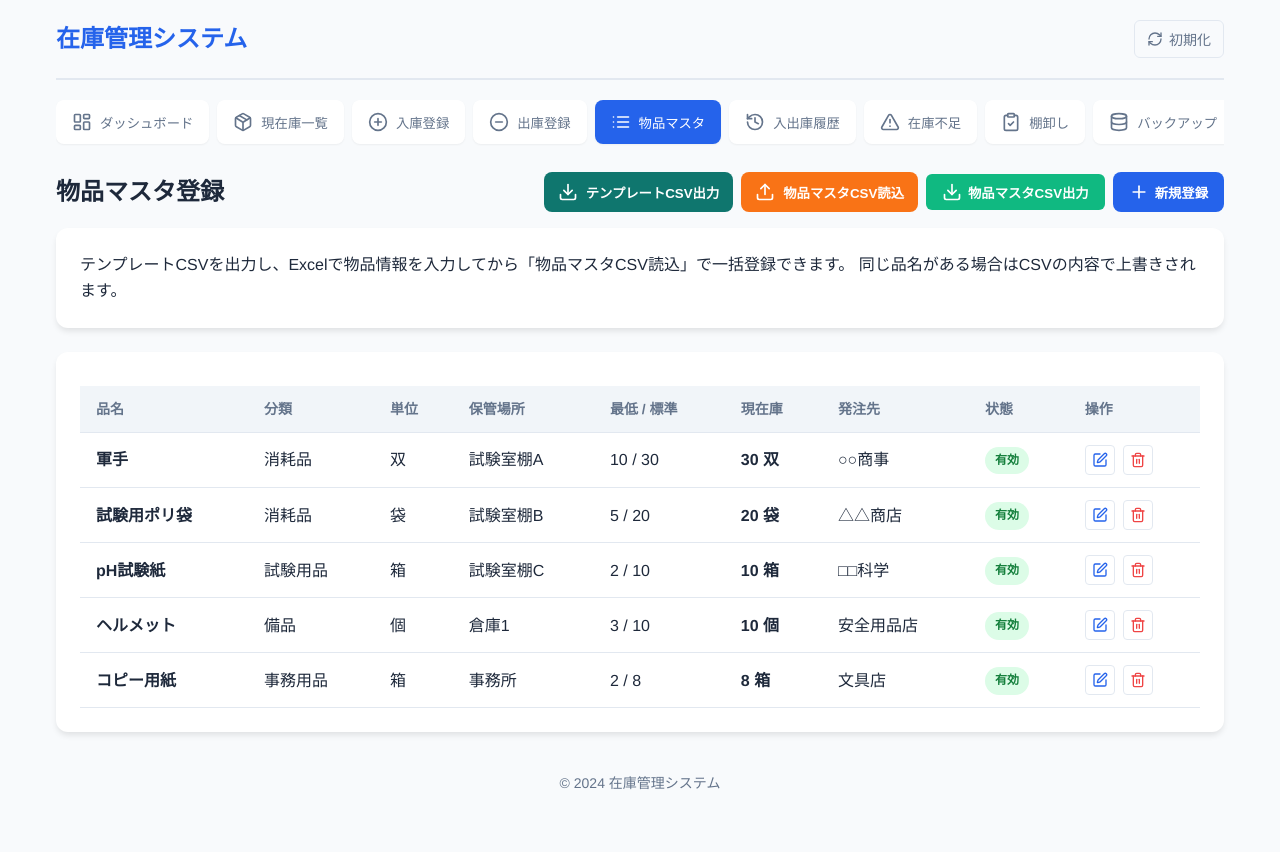
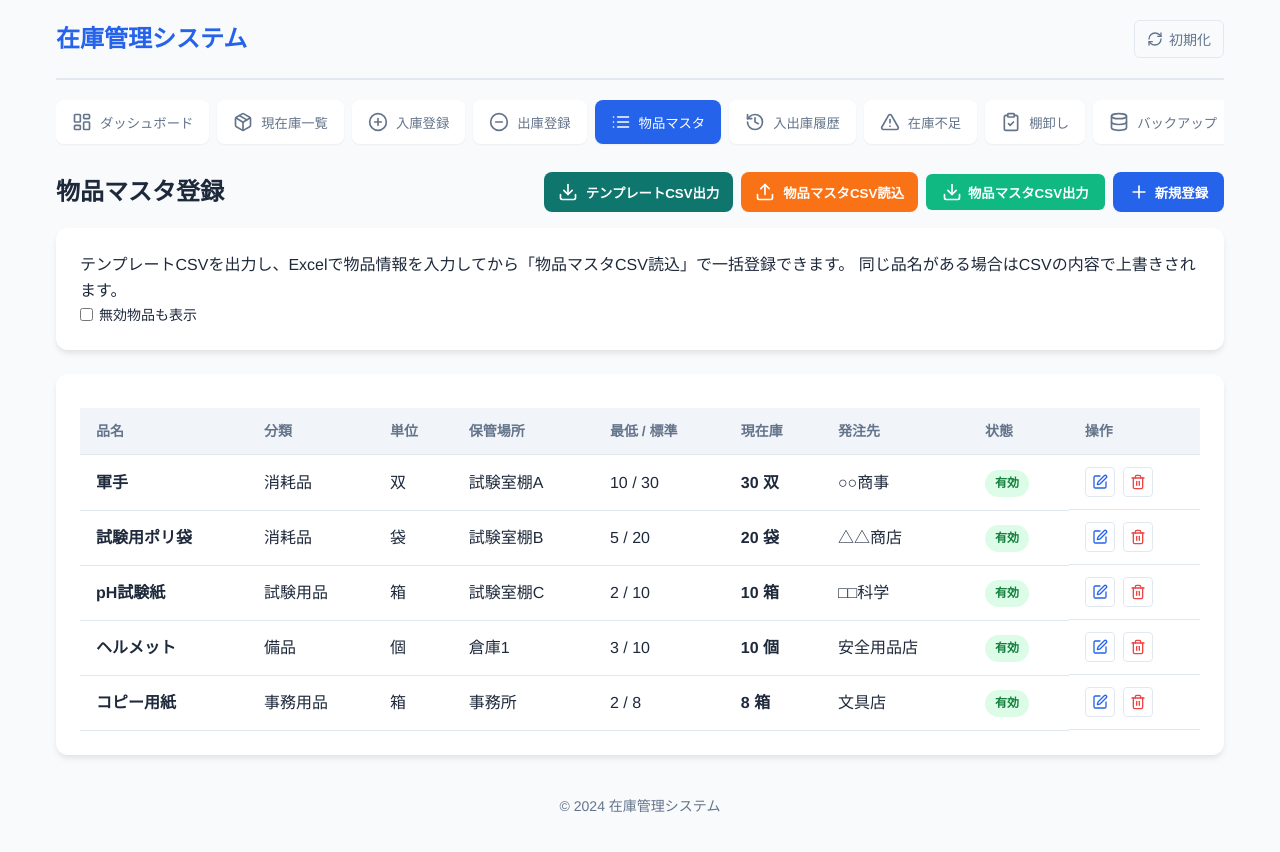
Before and after one commit to kanacyu99/zaiko_kanri_app, a React (Vite) app: page / in a window 1280 px wide. Both pictures are taken after a click on the button "物品マスタ". Shown: the top 852 px of the page. Built offline with nearby package versions, Linux system fonts and the light colour scheme.

Commit message:
Update App.jsx

```diff
--- a/src/App.jsx
+++ b/src/App.jsx
@@ -1065,6 +1065,7 @@ function Outbound({ items, setItems, setHistory }) {
 function Master({ items, setItems }) {
   const fileInputRef = useRef(null);
 
+  const [showInactiveItems, setShowInactiveItems] = useState(false);
   const [isEditing, setIsEditing] = useState(null);
   const [formData, setFormData] = useState({
     name: "",
@@ -1199,6 +1200,9 @@ function Master({ items, setItems }) {
     fileInputRef.current?.click();
   };
 
+  const displayedItems = showInactiveItems
+  ? items
+  : items.filter((item) => item.isActive !== false);
   const handleImportCSV = async (event) => {
     const file = event.target.files?.[0];
 
@@ -1357,6 +1361,15 @@ function Master({ items, setItems }) {
           テンプレートCSVを出力し、Excelで物品情報を入力してから「物品マスタCSV読込」で一括登録できます。
           同じ品名がある場合はCSVの内容で上書きされます。
         </p>
+
+        <label className="checkbox-label">
+  <input
+    type="checkbox"
+    checked={showInactiveItems}
+    onChange={(event) => setShowInactiveItems(event.target.checked)}
+  />
+  無効物品も表示
+</label>
       </div>
 
       {isEditing && (
@@ -1505,7 +1518,7 @@ function Master({ items, setItems }) {
             </thead>
 
             <tbody>
-              {items.map((item) => (
+              {displayedItems.map((item) => (
                 <tr key={item.id}>
                   <td className="font-bold">{item.name}</td>
                   <td>{item.category}</td>
@@ -1541,7 +1554,7 @@ function Master({ items, setItems }) {
                 </tr>
               ))}
 
-              {items.length === 0 && (
+              {displayedItems.length === 0 && (
                 <tr>
                  <td colSpan="9" className="empty-message">
                     登録物品はありません。
```
